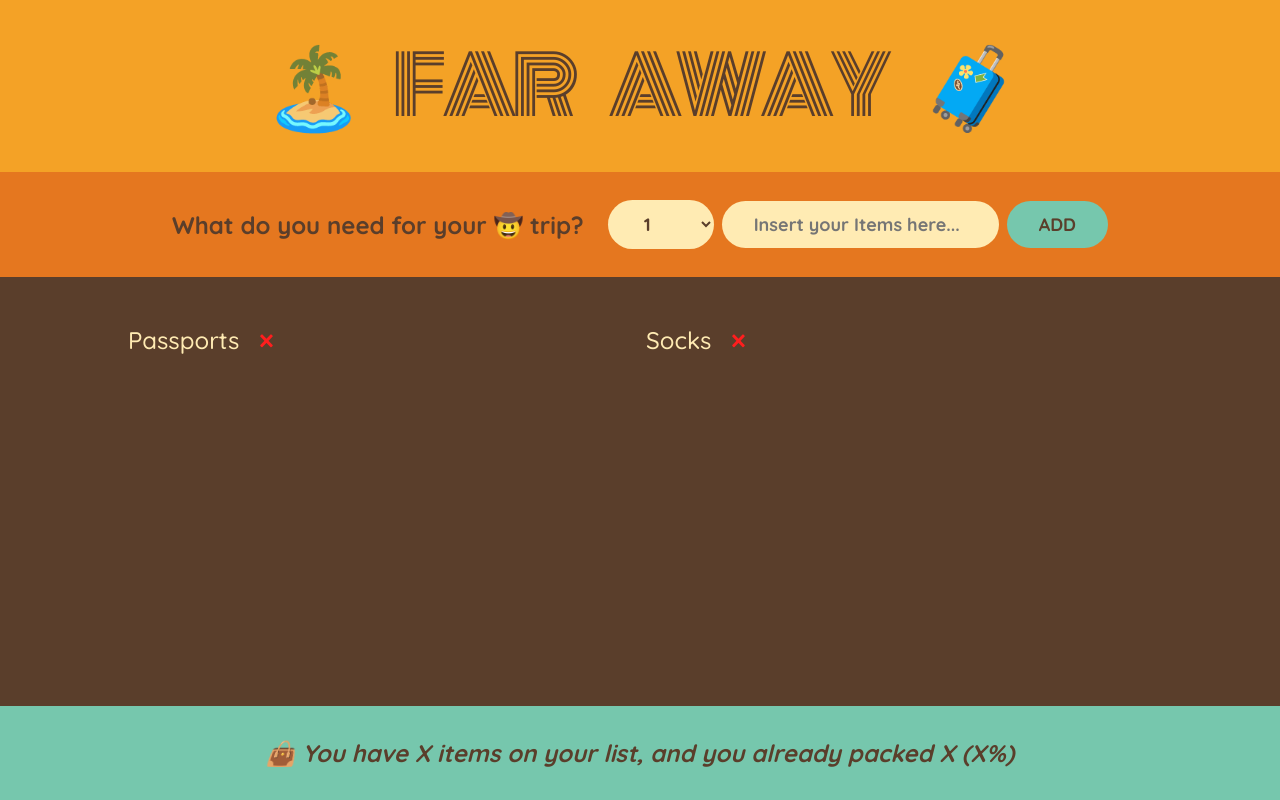
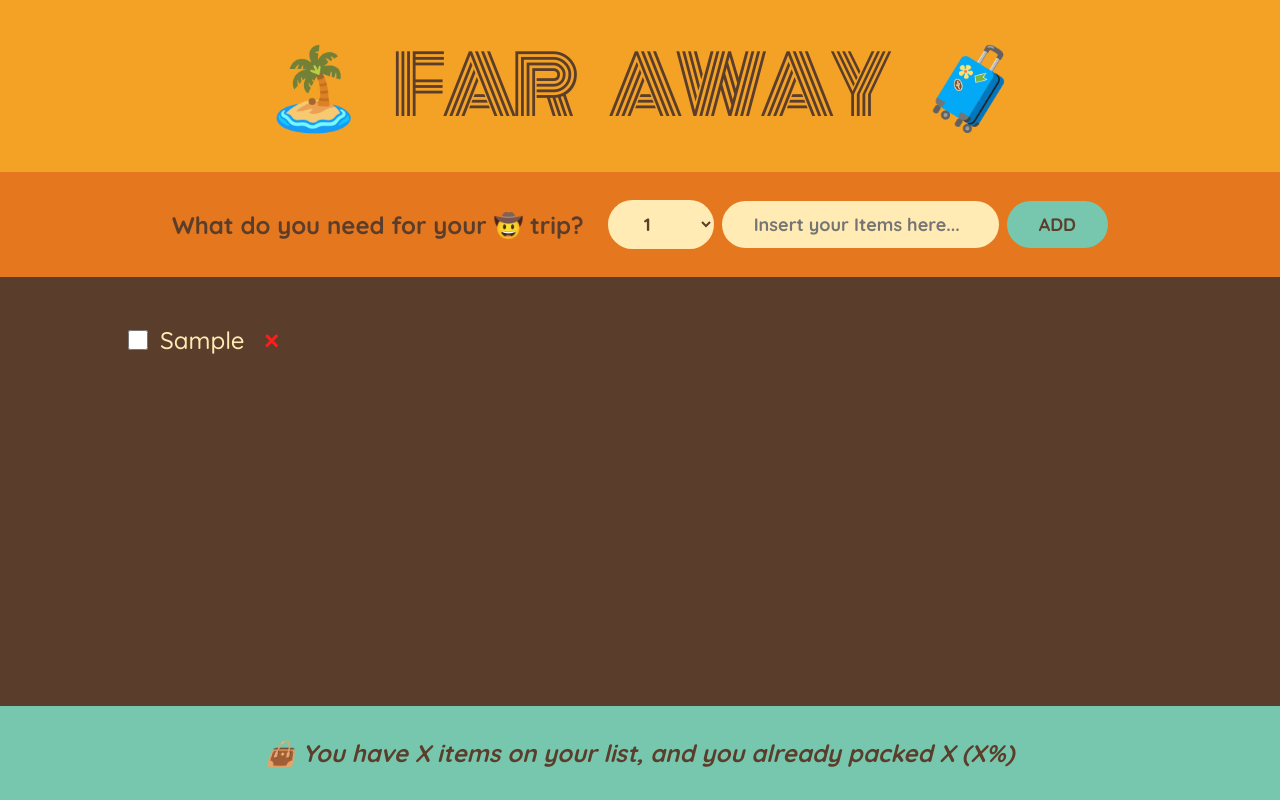
Before and after one commit to nwntaspap/Far-Away, a React (Vite) app: page / in a window 1280 px wide. Both pictures are taken after typing "Sample" into the empty fields and a click on the button "ADD". Built offline with nearby package versions, Linux system fonts and the light colour scheme.

Commit message:
feat: add item toggle and delete functionality

```diff
--- a/src/App.jsx
+++ b/src/App.jsx
@@ -11,12 +11,27 @@ function App() {
     setItems((items) => [...items, item]);
   };
 
-  console.log(items);
+  const handleToggleItem = (id) => {
+    setItems((items) =>
+      items.map((item) =>
+        item.id === id ? { ...item, packed: !item.packed } : item
+      )
+    );
+  };
+
+  const handleDeleteItem = (id) => {
+    setItems((items) => items.filter((item) => id !== item.id));
+  };
+
   return (
     <div className="app">
       <Logo />
       <Form addItem={handleAddItem} />
-      <PackingList />
+      <PackingList
+        items={items}
+        toggleItem={handleToggleItem}
+        deleteItem={handleDeleteItem}
+      />
       <Stats />
     </div>
   );
--- a/src/components/PackingItem.jsx
+++ b/src/components/PackingItem.jsx
@@ -1,10 +1,17 @@
-function PackingItem({ item }) {
+function PackingItem({ item, toggleItem, deleteItem }) {
   return (
     <li>
+      <input
+        type="checkbox"
+        checked={item.packed}
+        onChange={() => toggleItem(item.id)}
+      />
       <span style={item.packed ? { textDecoration: "line-through" } : {}}>
-        {item.description}
+        {item.text}
       </span>
-      <button className="delete-item">🗙</button>
+      <button className="delete-item" onClick={() => deleteItem(item.id)}>
+        🗙
+      </button>
     </li>
   );
 }
--- a/src/components/PackingList.jsx
+++ b/src/components/PackingList.jsx
@@ -1,16 +1,16 @@
 import PackingItem from "./PackingItem.jsx";
 
-const initialItems = [
-  { id: 1, description: "Passports", quantity: 2, packed: false },
-  { id: 2, description: "Socks", quantity: 12, packed: false },
-];
-
-function PackingList() {
+function PackingList({ items, toggleItem, deleteItem }) {
   return (
     <div className="list">
       <ul>
-        {initialItems.map((item) => (
-          <PackingItem key={item.id} item={item} />
+        {items.map((item) => (
+          <PackingItem
+            key={item.id}
+            item={item}
+            toggleItem={toggleItem}
+            deleteItem={deleteItem}
+          />
         ))}
       </ul>
     </div>
```
